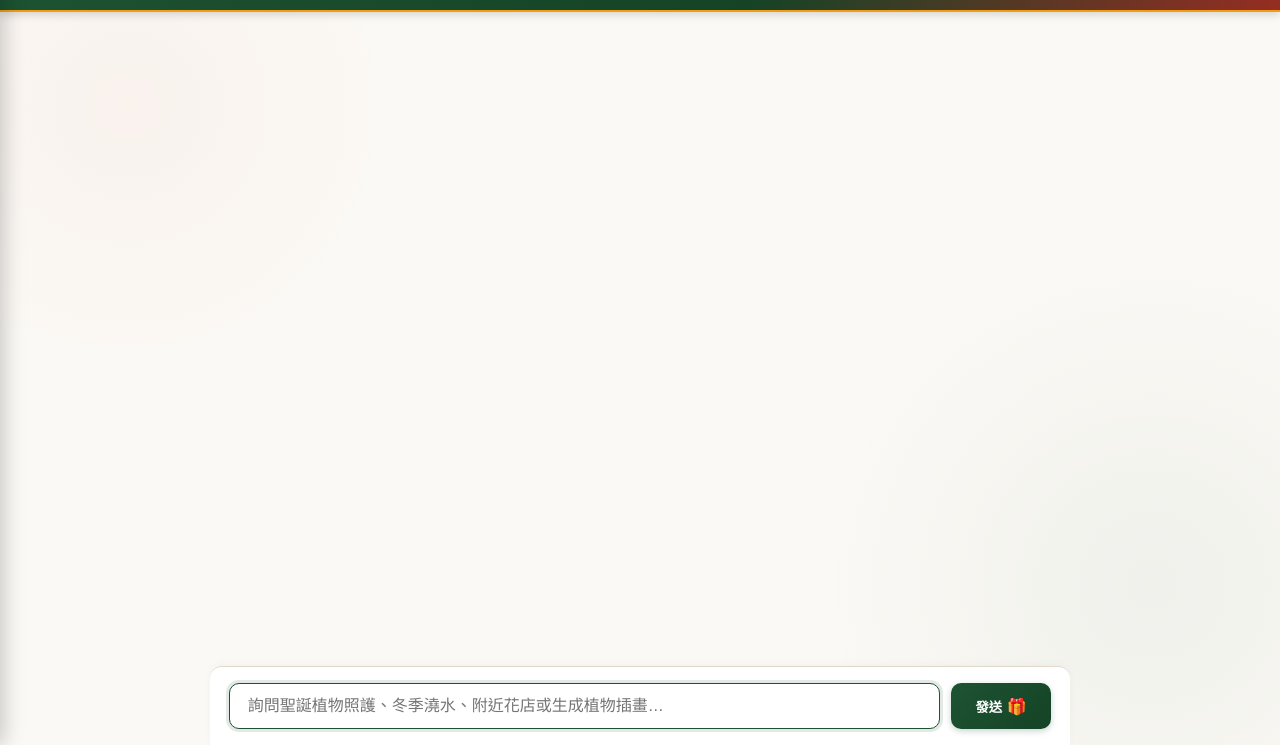
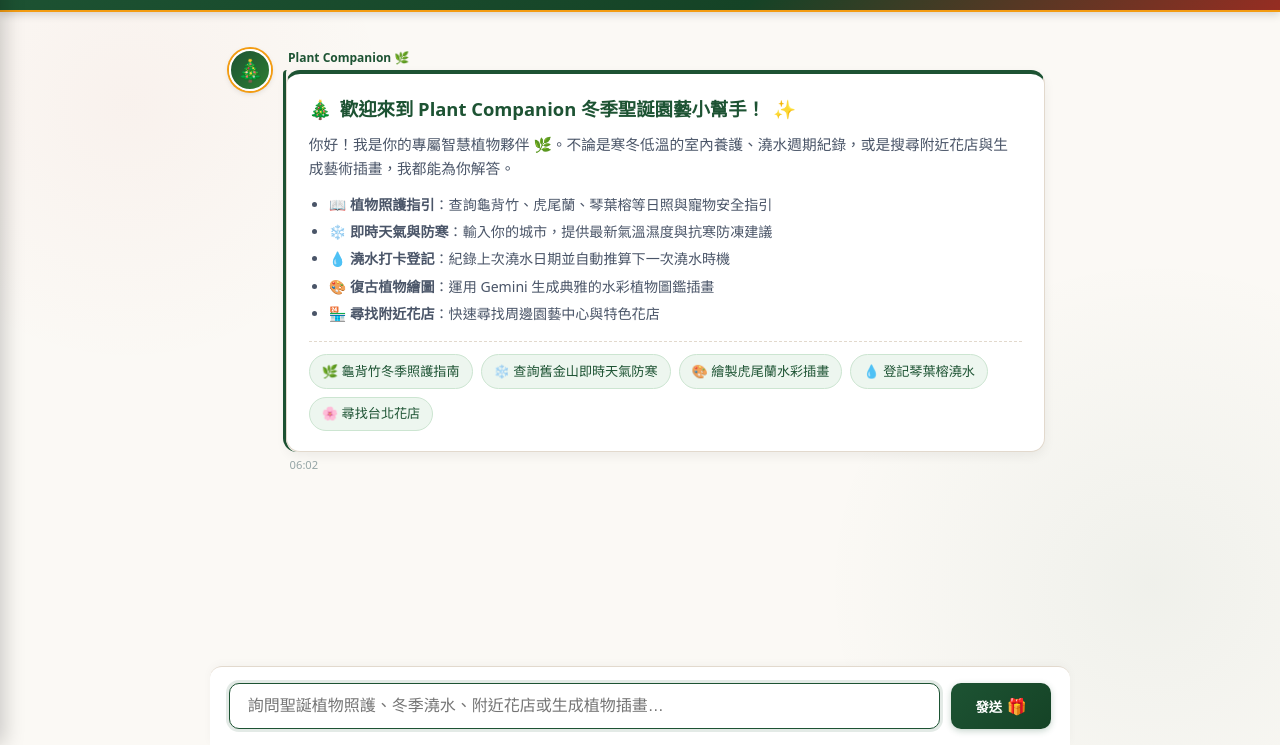
Before and after one commit to KeredStudio/plant-companion-agent, a plain HTML site: page frontend/static/index.html in a window 1280 px wide. Shown: the part 55-800 px from the top of the page. Drawn offline with nearby package versions, Linux system fonts and the light colour scheme.

Commit message:
feat: Add welcome greeting card, feature instructions, and interactive suggestion chips

```diff
--- a/frontend/static/index.html
+++ b/frontend/static/index.html
@@ -311,6 +311,71 @@
     color: #95a5a6;
     margin-top: .3rem;
     padding: 0 .4rem;
+  }
+
+  /* Welcome Card & Quick Suggestion Chips */
+  .welcome-card {
+    background: #ffffff;
+    border: 1px solid var(--border);
+    border-top: 4px solid var(--xmas-green);
+    border-radius: 14px;
+    padding: 1.25rem 1.35rem;
+    box-shadow: 0 4px 12px rgba(0,0,0,0.06);
+    line-height: 1.6;
+    color: #2c3e50;
+  }
+  .welcome-title {
+    font-size: 1.15rem;
+    font-weight: 700;
+    color: var(--xmas-green);
+    margin-bottom: .6rem;
+    display: flex;
+    align-items: center;
+    gap: .5rem;
+  }
+  .welcome-desc {
+    font-size: .92rem;
+    margin-bottom: .85rem;
+    color: #4a5568;
+  }
+  .welcome-feature-list {
+    margin: 0 0 .95rem 0;
+    padding-left: 1.25rem;
+    font-size: .88rem;
+    color: #4a5568;
+  }
+  .welcome-feature-list li {
+    margin-bottom: .3rem;
+  }
+  .suggestion-chips {
+    display: flex;
+    flex-wrap: wrap;
+    gap: .5rem;
+    margin-top: .8rem;
+    border-top: 1px dashed var(--border);
+    padding-top: .8rem;
+  }
+  .chip {
+    background: #edf6ef;
+    border: 1px solid #cce5d1;
+    color: var(--xmas-green);
+    padding: .35rem .75rem;
+    border-radius: 20px;
+    font-size: .82rem;
+    cursor: pointer;
+    font-weight: 500;
+    transition: all 0.2s;
+    user-select: none;
+    display: inline-flex;
+    align-items: center;
+    gap: .3rem;
+  }
+  .chip:hover {
+    background: var(--xmas-green);
+    color: #fff;
+    border-color: var(--xmas-green);
+    transform: translateY(-1px);
+    box-shadow: 0 2px 6px rgba(29, 83, 51, 0.2);
   }
 
   /* Form & Input */
@@ -660,9 +725,7 @@ function renderReply(b, timeEl, parts) {
   return preview || "(無文字回覆)";
 }
 
-form.addEventListener("submit", async (ev) => {
-  ev.preventDefault();
-  const text = input.value.trim();
+async function sendMessage(text) {
   if (!text) return;
   const userMsg = bubble("user");
   userMsg.bubble.textContent = text;
@@ -670,7 +733,11 @@ form.addEventListener("submit", async (ev) => {
   const agentMsg = bubble("agent");
   agentMsg.bubble.textContent = "…";
   try {
-    const res = await fetch("/chat", { method: "POST", headers: { "Content-Type": "application/json" }, body: JSON.stringify({ message: text }) });
+    const res = await fetch("/chat", {
+      method: "POST",
+      headers: { "Content-Type": "application/json" },
+      body: JSON.stringify({ message: text })
+    });
     const raw = await res.text();
     let data;
     try { data = JSON.parse(raw); }
@@ -688,7 +755,63 @@ form.addEventListener("submit", async (ev) => {
   } catch (e) {
     agentMsg.bubble.textContent = "Error: " + e.message;
   }
+}
+
+form.addEventListener("submit", (ev) => {
+  ev.preventDefault();
+  const text = input.value.trim();
+  sendMessage(text);
 });
+
+// Render Welcome Card on Initial Load
+function showWelcomeMessage() {
+  const agentMsg = bubble("agent");
+  agentMsg.bubble.classList.add("rich");
+
+  const card = el("div", "welcome-card");
+
+  const title = el("div", "welcome-title");
+  title.innerHTML = `<span>🎄</span> <span>歡迎來到 Plant Companion 冬季聖誕園藝小幫手！</span> <span>✨</span>`;
+  card.appendChild(title);
+
+  const desc = el("div", "welcome-desc");
+  desc.innerHTML = `你好！我是你的專屬智慧植物夥伴 🌿。不論是寒冬低溫的室內養護、澆水週期紀錄，或是搜尋附近花店與生成藝術插畫，我都能為你解答。`;
+  card.appendChild(desc);
+
+  const list = el("ul", "welcome-feature-list");
+  list.innerHTML = `
+    <li>📖 <strong>植物照護指引</strong>：查詢龜背竹、虎尾蘭、琴葉榕等日照與寵物安全指引</li>
+    <li>❄️ <strong>即時天氣與防寒</strong>：輸入你的城市，提供最新氣溫濕度與抗寒防凍建議</li>
+    <li>💧 <strong>澆水打卡登記</strong>：紀錄上次澆水日期並自動推算下一次澆水時機</li>
+    <li>🎨 <strong>復古植物繪圖</strong>：運用 Gemini 生成典雅的水彩植物圖鑑插畫</li>
+    <li>🏪 <strong>尋找附近花店</strong>：快速尋找周邊園藝中心與特色花店</li>
+  `;
+  card.appendChild(list);
+
+  const chipsContainer = el("div", "suggestion-chips");
+  const suggestions = [
+    { label: "🌿 龜背竹冬季照護指南", query: "龜背竹在冬天的照護指南是什麼？" },
+    { label: "❄️ 查詢舊金山即時天氣防寒", query: "What is the weather in San Francisco and plant advice?" },
+    { label: "🎨 繪製虎尾蘭水彩插畫", query: "Please generate a botanical illustration of a Snake Plant" },
+    { label: "💧 登記琴葉榕澆水", query: "I just watered my Fiddle Leaf Fig today" },
+    { label: "🌸 尋找台北花店", query: "Find florists near Taipei, Taiwan" }
+  ];
+
+  suggestions.forEach(s => {
+    const chip = el("div", "chip");
+    chip.innerHTML = s.label;
+    chip.addEventListener("click", () => {
+      sendMessage(s.query);
+    });
+    chipsContainer.appendChild(chip);
+  });
+
+  card.appendChild(chipsContainer);
+  agentMsg.bubble.appendChild(card);
+}
+
+// Initialize on page load
+showWelcomeMessage();
 </script>
 </body>
 </html>
```
